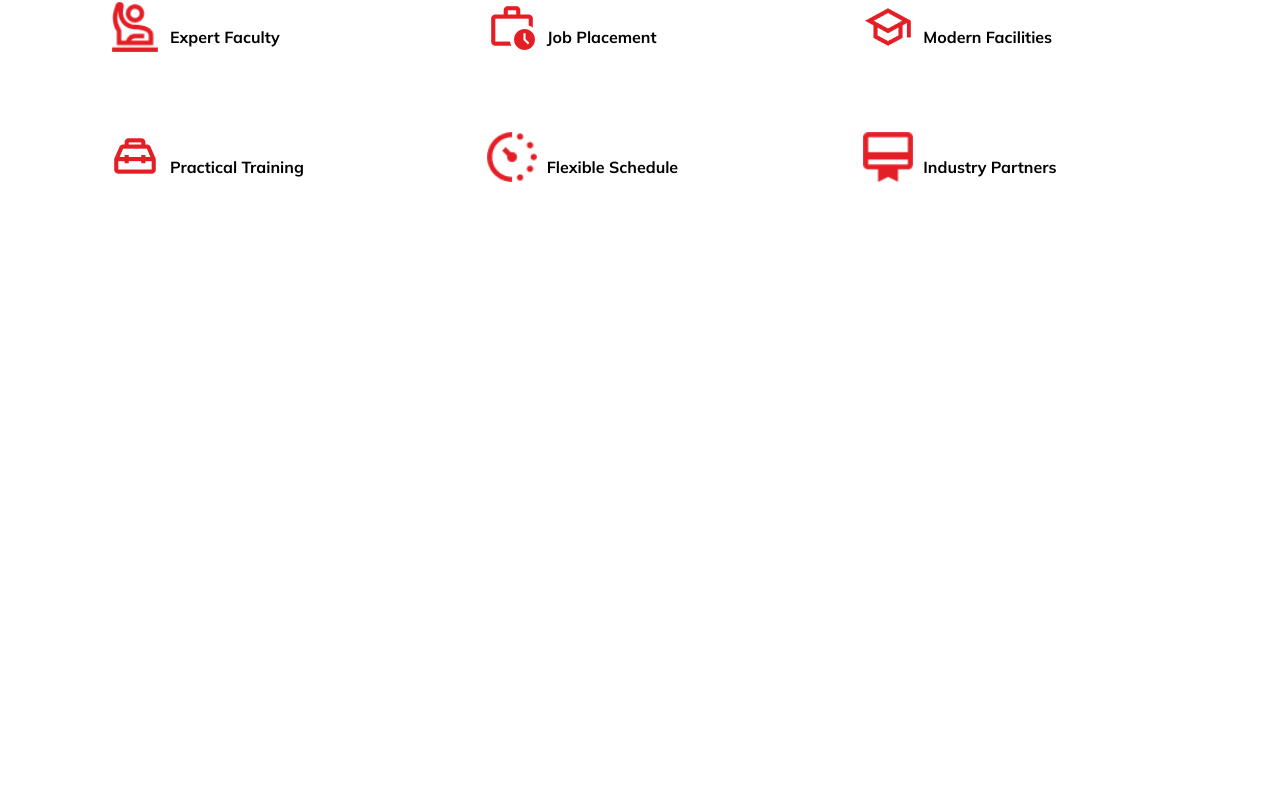
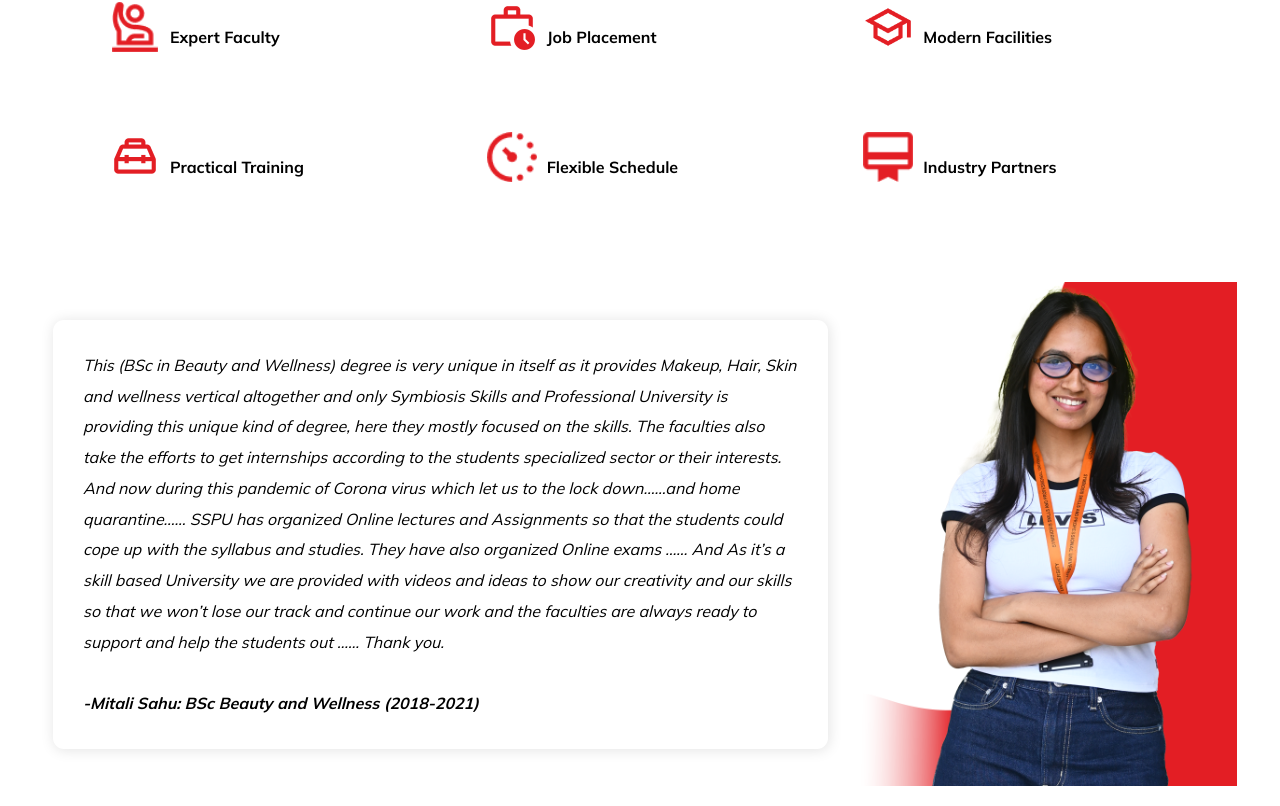
Before and after one commit to Manisha-batesar/react-sspu, a React app: page / in a window 1280 px wide. Shown: the part 1493-2299 px from the top of the page. Before the commit the page ends 1755 px from the top, so only its background shows below. Built offline with nearby package versions, Linux system fonts and the light colour scheme.

Commit message:
feat: update Testimonial component with new images, styles, and content

```diff
--- a/package.json
+++ b/package.json
@@ -14,7 +14,10 @@
   "dependencies": {
     "file-loader": "^6.2.0",
     "react": "^19.0.0",
-    "react-dom": "^19.0.0"
+    "react-dom": "^19.0.0",
+    "embla-carousel-react": "8.5.2",
+		"embla-carousel": "8.5.2",
+		"embla-carousel-autoplay": "8.5.2"
   },
   "devDependencies": {
     "@babel/core": "^7.26.10",
--- a/src/App.js
+++ b/src/App.js
@@ -2,8 +2,8 @@
 import Header from './components/Header/Header';
 import Courses from './components/Courses/Courses';
 import WhyChooseUs from './components/WhyChooseUs/WhyChooseUs';
+import './styles/global.css';
 import Testimonial from './components/Testimonial/Testimonial';
-import './styles/global.css';
 
 const App = () => (
   <>
--- a/src/components/Testimonial/Testimonial.css
+++ b/src/components/Testimonial/Testimonial.css
@@ -0,0 +1,48 @@
+.reviewContainer{
+  display: flex;
+  justify-content: center;
+  align-items: center;
+  gap: 10px;
+  padding: 20px;
+
+}
+
+.cardDiv{
+  width: 100%;
+  max-width: 775px;
+  border-radius: 11px;
+  line-height: 192%;
+  font-style: italic;
+  box-shadow: 1px 1px 13px 1px rgba(0,0,0,0.1);
+  padding: 30px ;
+  margin: 10px;
+
+p{
+  font-weight: 300;
+  font-style: italic;
+  font-size: 16px;
+  line-height: 192%;
+}
+
+  span{
+    font-weight: bold;
+  }
+}
+
+.imgDiv{
+  max-width: 389px;
+  height: 504px;
+  object-fit: cover;
+}
+
+@media screen and (max-width: 1024px){
+  .reviewContainer{
+flex-wrap: wrap;
+  }
+}
+
+@media screen and (max-width: 768px){
+  .imgDiv{
+    display: none;
+  }
+}
--- a/src/components/Testimonial/Testimonial.js
+++ b/src/components/Testimonial/Testimonial.js
@@ -1,10 +1,42 @@
 import React from 'react';
+ import testimonialimg1 from '../../assets/testimonial1.png';
+ import testimonialimg2 from '../../assets/testimonial2.png';
+ import testimonialimg3 from '../../assets/testimonial3.png';
+ import testimonialimg4 from '../../assets/testimonial4.png';
+ import testimonialimg5 from '../../assets/testimonial5.png';
+
 import './Testimonial.css';
 
-const Testimonial = () =>
-<div>
-<div className="testimonial" />
+const reviewContent = `This (BSc in Beauty and Wellness) degree is very unique in itself as it provides Makeup, Hair,
+Skin and wellness vertical altogether and only Symbiosis Skills and Professional University is
+providing this unique kind of degree, here they mostly focused on the skills. The faculties also
+take the efforts to get internships according to the students specialized sector or their interests.
+And now during this pandemic of Corona virus which let us to the lock down……and home
+quarantine…… SSPU has organized Online lectures and Assignments so that the students could
+cope up with the syllabus and studies. They have also organized Online exams …… And As it’s a
+skill based University we are provided with videos and ideas to show our creativity and our skills
+so that we won’t lose our track and continue our work and the faculties are always ready to
+support and help the students out …… Thank you.`
 
-  </div>;
+const cards = [
+  { img: testimonialimg1,reviewContent, title: '-Mitali Sahu: BSc Beauty and Wellness (2018-2021)' },
+  { img: testimonialimg2,reviewContent, title: '-Mitali Sahu: BSc Beauty and Wellness (2018-2021)' },
+  { img: testimonialimg3, reviewContent,title: '-Mitali Sahu: BSc Beauty and Wellness (2018-2021)' },
+  { img: testimonialimg4,reviewContent, title: '-Mitali Sahu: BSc Beauty and Wellness (2018-2021)' },
+  { img: testimonialimg5,reviewContent, title: '-Mitali Sahu: BSc Beauty and Wellness (2018-2021)' },
+]
+const Testimonial = () => {
+
+  return (
+    <section className='reviewContainer'>
+      <div className='cardDiv'>
+       <p> {reviewContent}</p>
+       <br/>
+        <span>-Mitali Sahu: BSc Beauty and Wellness (2018-2021)</span>
+      </div>
+      <img src={testimonialimg1} alt="testimonial" className='imgDiv'/>
+    </section>
+  )
+}
 
 export default Testimonial;
--- a/src/styles/global.css
+++ b/src/styles/global.css
@@ -1,8 +1,8 @@
 :root {
-  --red-color: rgb(175, 34, 34);
-  --black-color: black;
-  --white-color: rgba(255, 255, 255, 0.895);
-  --gray-color: rgba(171, 171, 171, 1);
+  --red-color: #E31E24;
+  --black-color:#000000;
+  --white-color:#ffffff;
+  --gray-color:#727273;
 }
 
 * {
```
Also changed, not shown: .eslintrc.js, src/assets/testimonial5.png (renamed from src/assets/image2.png), 1 other file (tests, documents, lock files or other folders).
